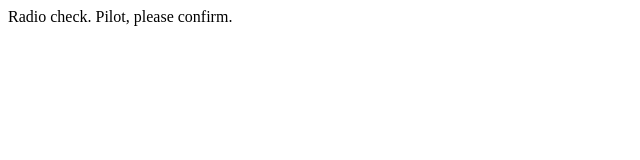
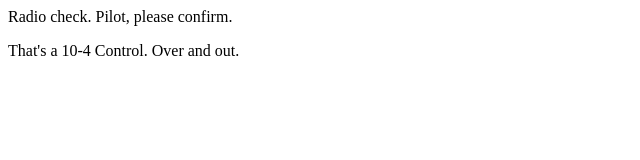
Before and after one commit to DanFilla/communication-log, a plain HTML site: page index.html in a window 1280 px wide. Shown: the whole page, without its empty margins (0-640 px from the left). Drawn offline with Linux system fonts and the light colour scheme.

Commit message:
Added second line to log.

```diff
--- a/index.html
+++ b/index.html
@@ -1,5 +1,6 @@
 <html>
   <body>
     <p>Radio check. Pilot, please confirm.</p>
+	<p>That's a 10-4 Control. Over and out.</p>
   </body>
 </html>
```
